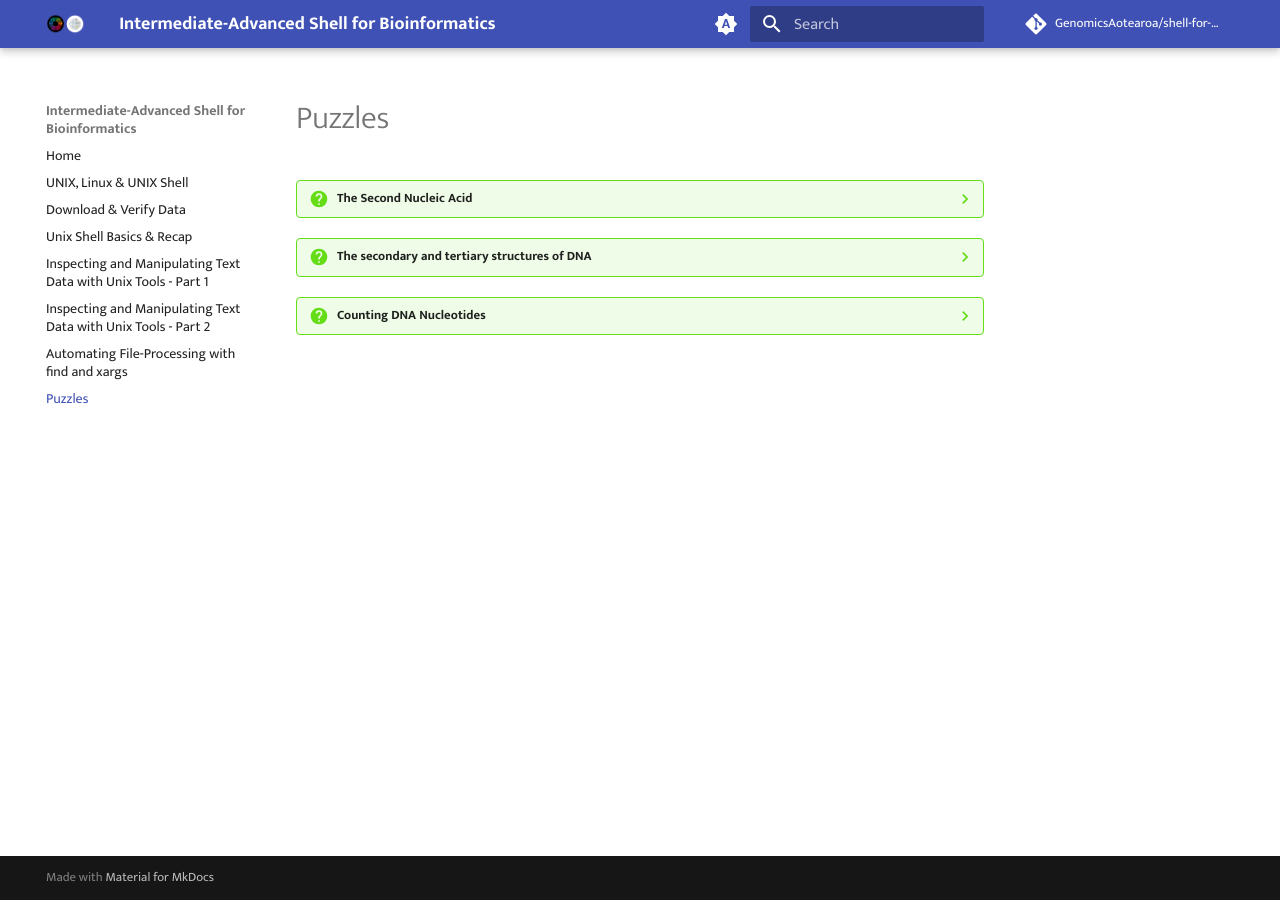
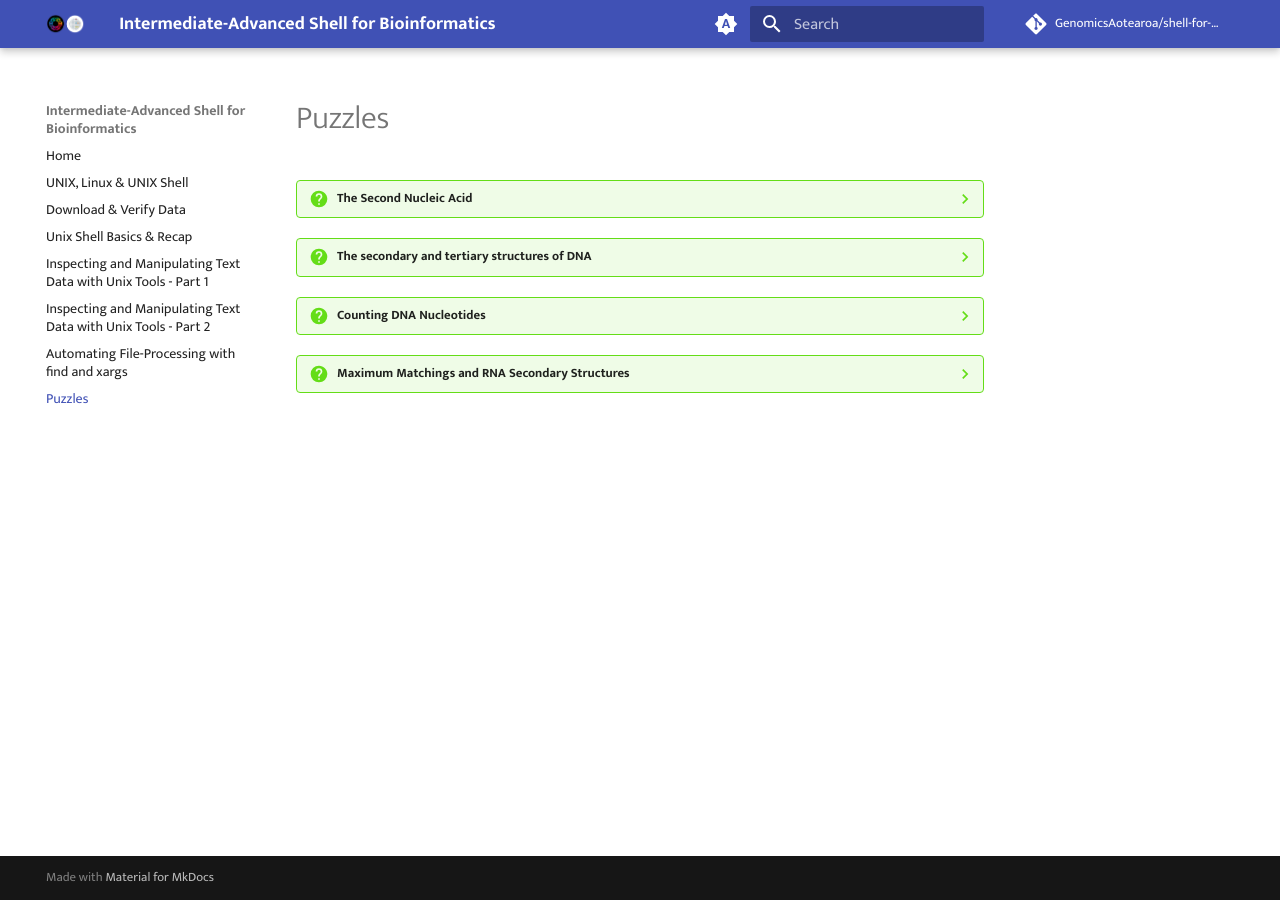
Before and after one commit to GenomicsAotearoa/shell-for-bioinformatics, an MkDocs documentation site: the page built from docs/puzzles.md, in a window 1280 px wide. Built offline with MkDocs 1.6.1 and Material for MkDocs 9.7.7, drawn with Linux system fonts in a browser that asks for light colours; comment, search, counter and statistics services are not loaded.

Commit message:
new puzzke

```diff
--- a/docs/puzzles.md
+++ b/docs/puzzles.md
@@ -30,3 +30,6 @@
     **Given:** A DNA string ***s*** of length at most 1000 nt.
 
     **Return:** Four integers (separated by spaces) counting the respective number of times that the symbols 'A', 'C', 'G', and 'T' occur in s
+
+
+??? question "Maximum Matchings and RNA Secondary Structures"
```
